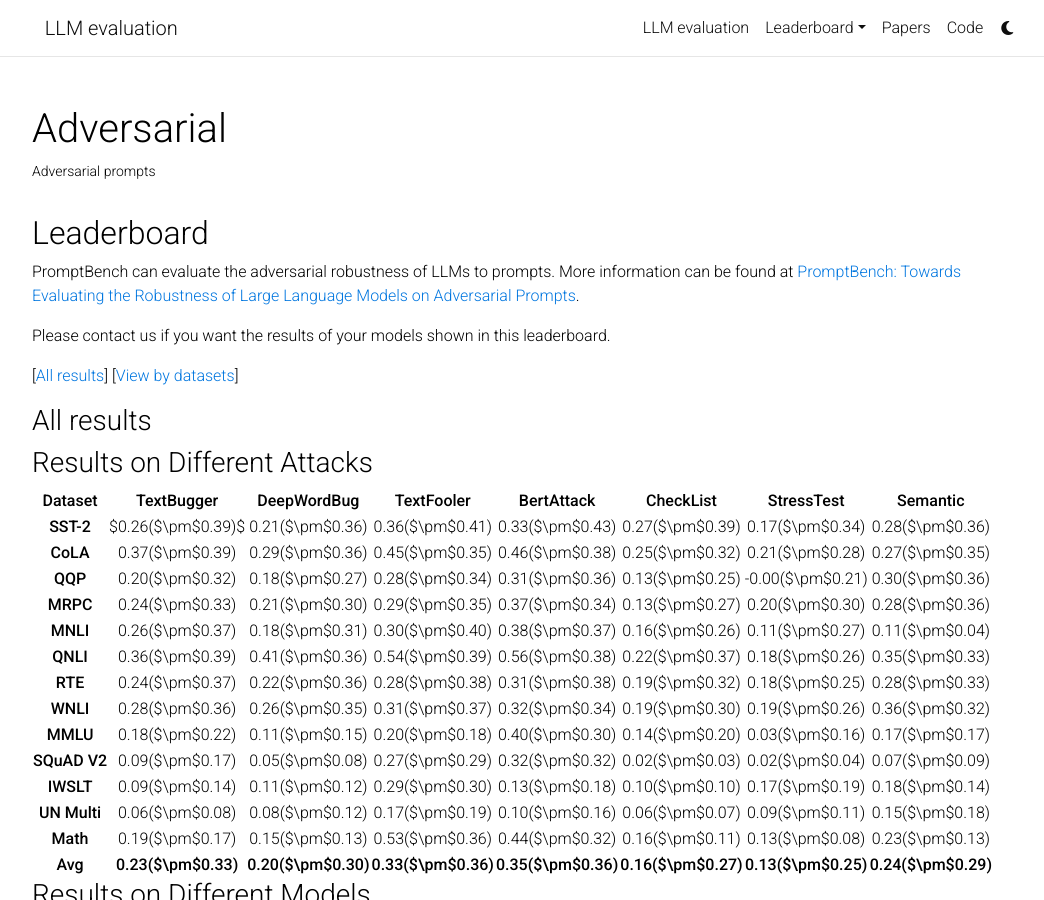
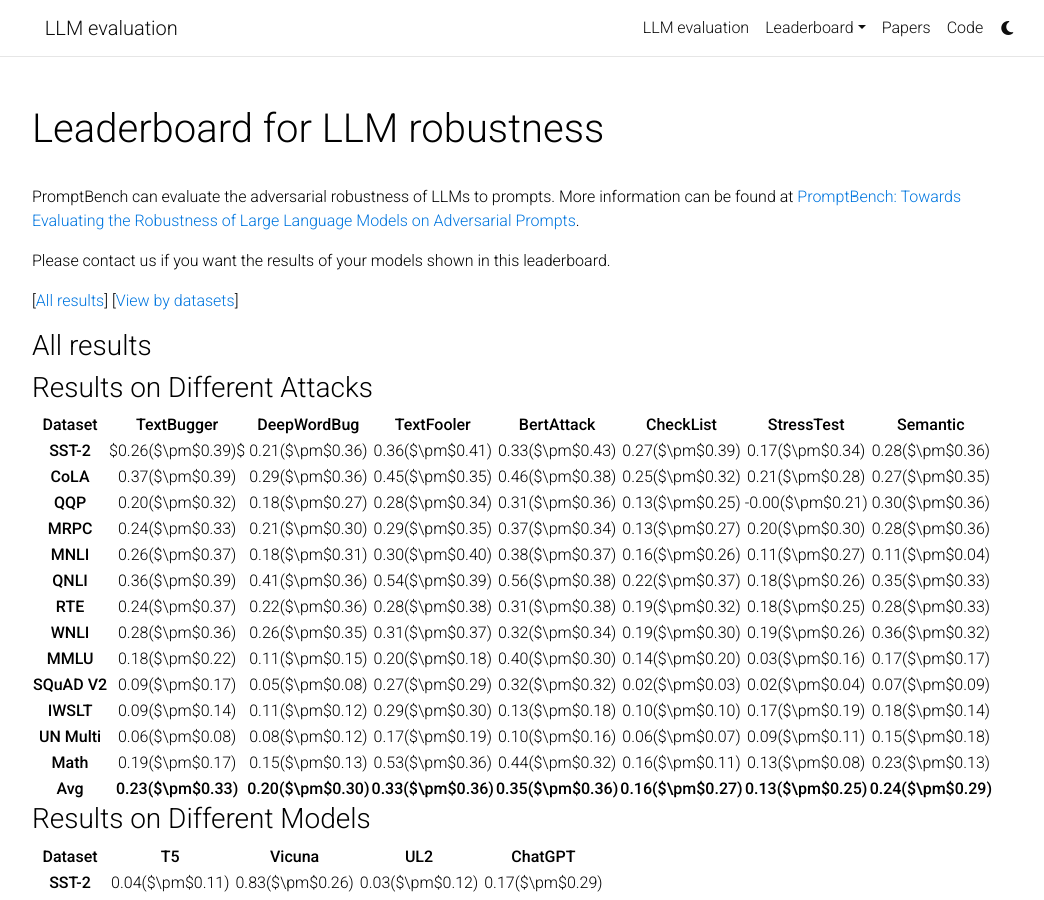
Before and after one commit to llm-eval/llm-eval.github.io, a Jekyll site: the page built from _pages/advprompt.md, in a window 1280 px wide and 900 px high. Shown: the whole window, without its empty margins (111-1155 px from the left). Built offline with Jekyll 4.4.1, drawn with Linux system fonts in a browser that asks for light colours; comment, search, counter and statistics services are not loaded; a style sheet for code colours, icons or effects is not loaded.

Commit message:
upd: title

```diff
--- a/_pages/advprompt.md
+++ b/_pages/advprompt.md
@@ -1,13 +1,11 @@
 ---
 layout: page
 permalink: /advprompt/
-title: Adversarial
-description: Adversarial prompts
+title: Leaderboard for LLM robustness
+description:
 nav: false
 nav_order: 5
 ---
-
-## Leaderboard
 
 PromptBench can evaluate the adversarial robustness of LLMs to prompts. More information can be found at [PromptBench: Towards Evaluating the Robustness of Large Language Models on Adversarial Prompts](https://arxiv.org/abs/2306.04528).
 
```
Also changed, not shown: _pages/dyval.md (+2 -2 lines).
